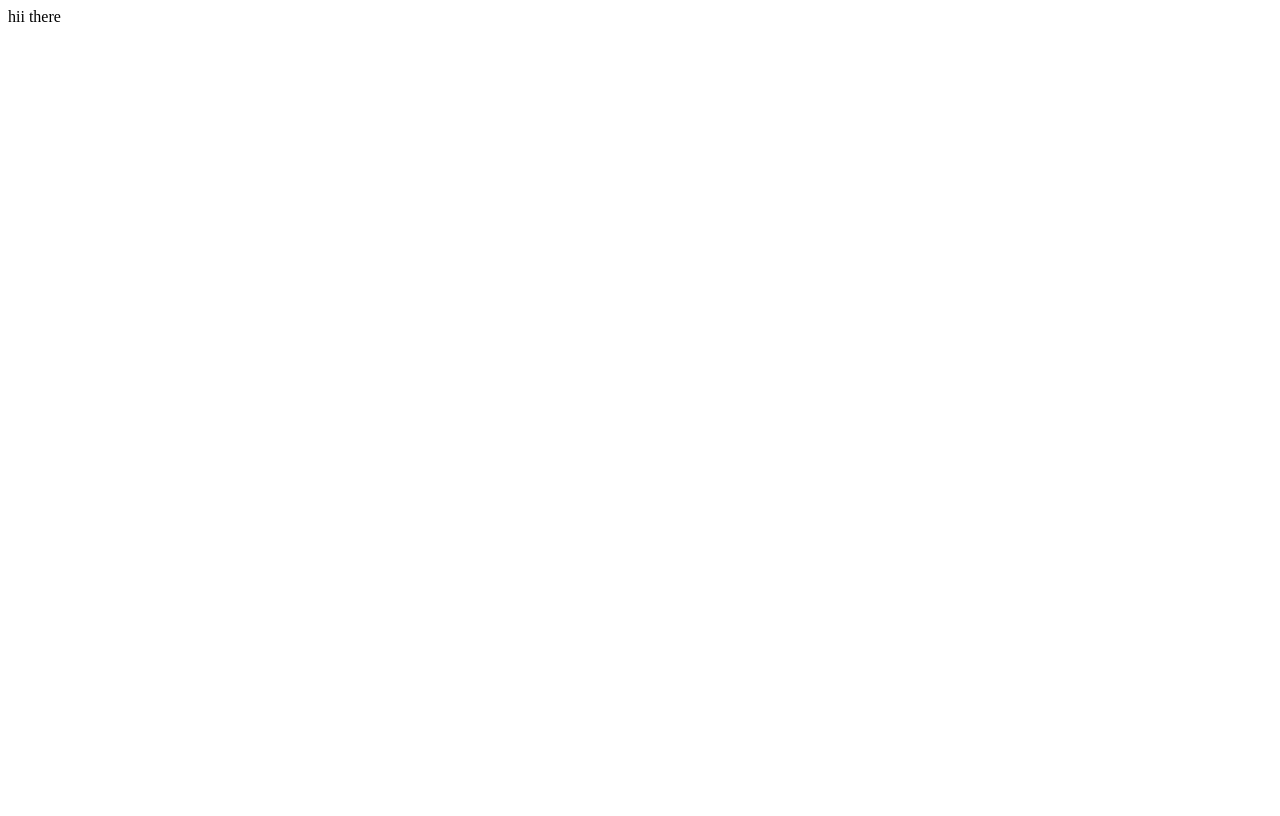
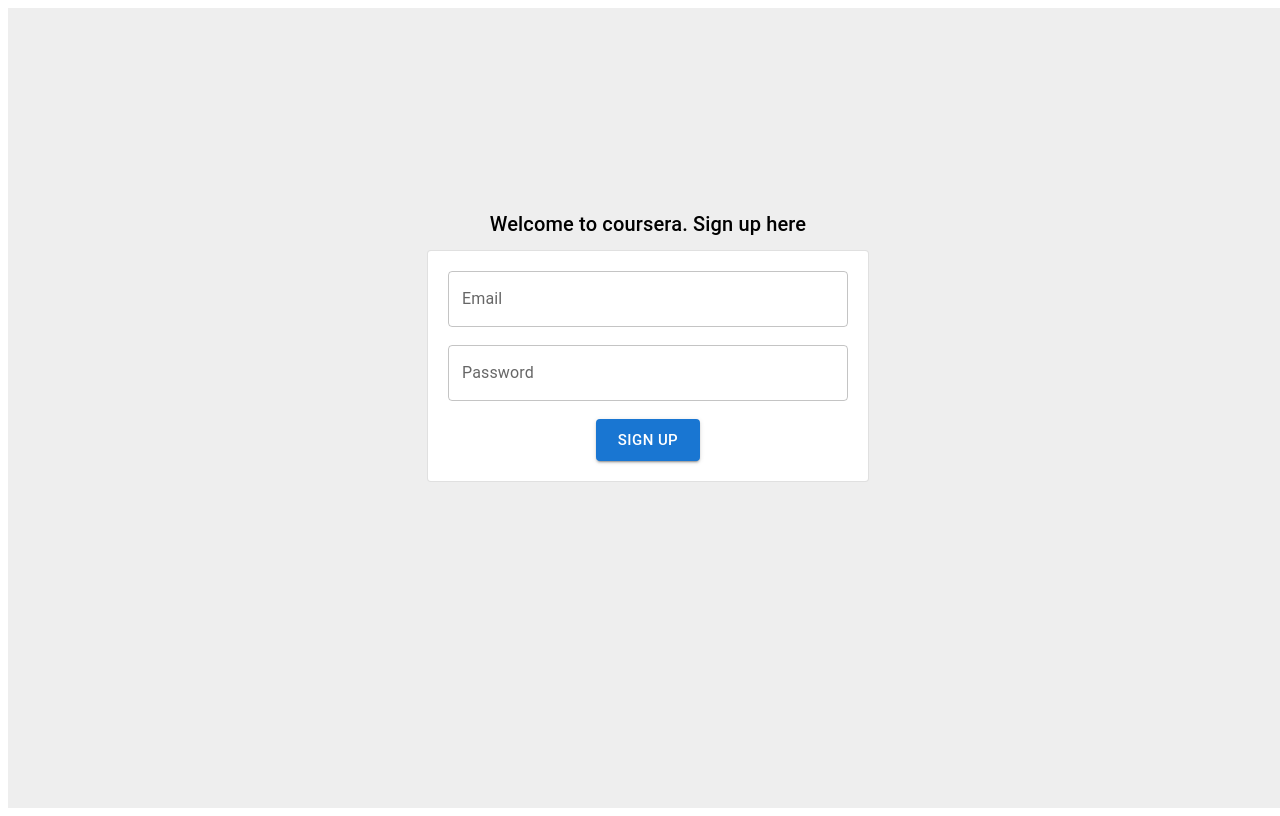
Before and after one commit to Digvijaysingh0707/Course-Selling, a React (Vite) app: page / in a window 1280 px wide. Built offline with nearby package versions, Linux system fonts and the light colour scheme.

Commit message:
ui changes

```diff
--- a/src/App.jsx
+++ b/src/App.jsx
@@ -1,11 +1,14 @@
 
 import './App.css'
+import Signup from './Signup'
 
 function App() {
 
   return (
     <>
-    hii there
+    <div style={{width:"100vw",height:"100vh",background:'#eeeeee'}}>
+  <Signup></Signup>
+  </div>
 
     </>
   )
```
Also changed, not shown: 1 other file (tests, documents, lock files or other folders).
